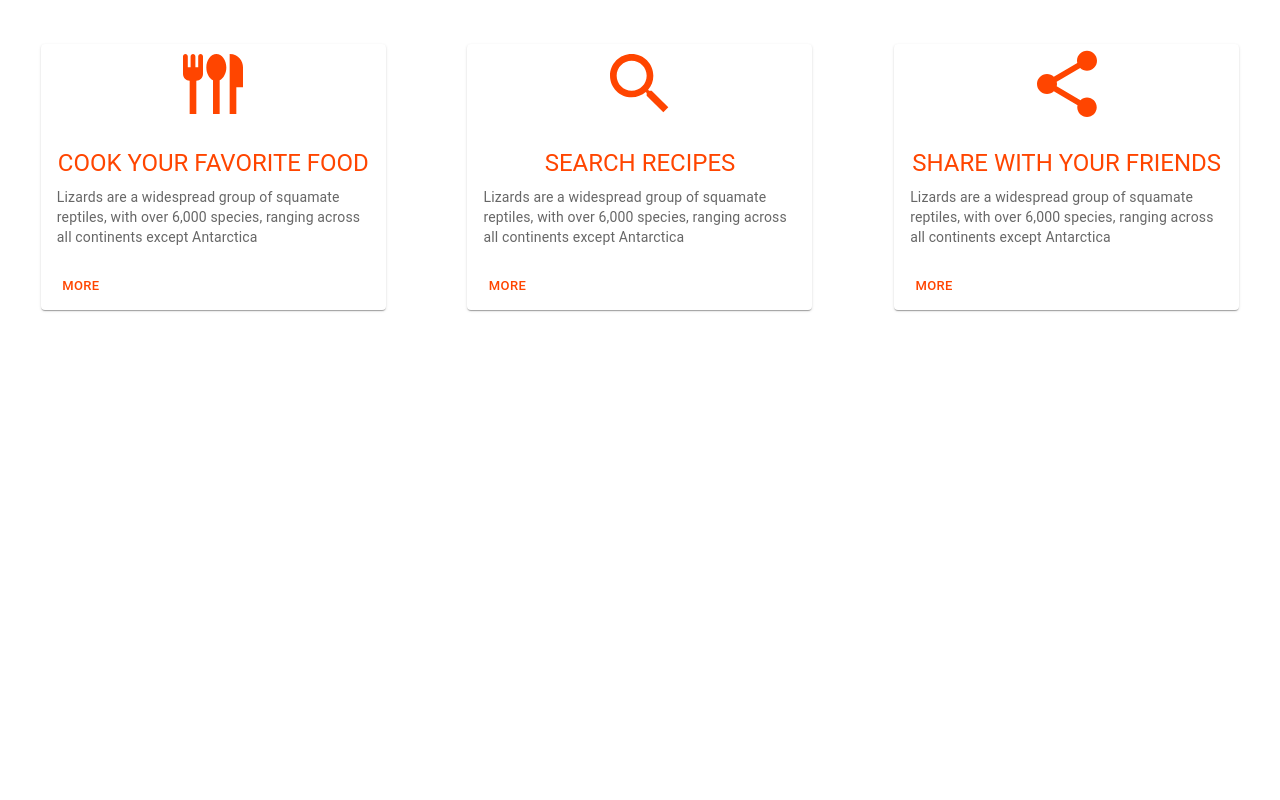
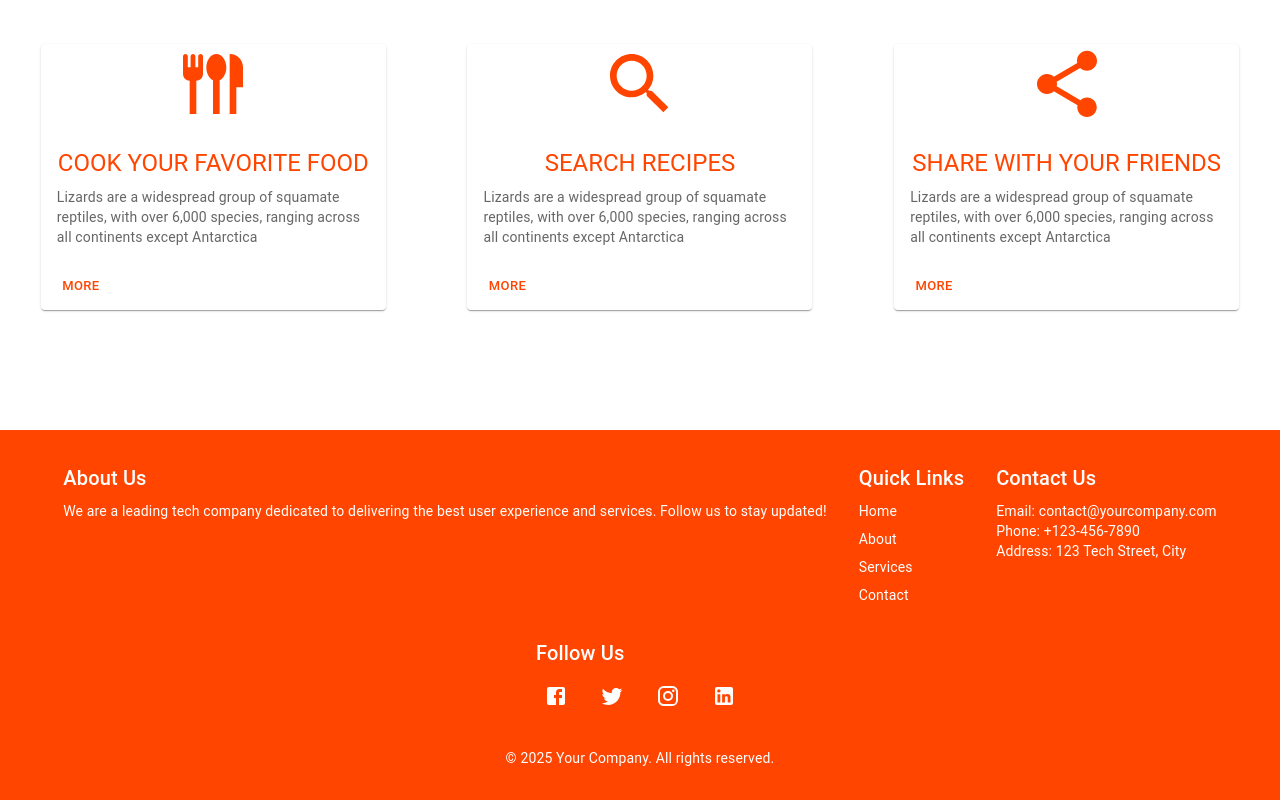
Before and after one commit to tarun9929/recipe-website, a React app: page / in a window 1280 px wide. Shown: the part 1538-2338 px from the top of the page. Before the commit the page ends 1968 px from the top, so only its background shows below. Built offline with nearby package versions, Linux system fonts and the light colour scheme; the HTML template or start-up script is replaced by a standard one.

Commit message:
added footer section in app

```diff
--- a/src/Components/Footer/Footer.jsx
+++ b/src/Components/Footer/Footer.jsx
@@ -1,11 +1,76 @@
-import React from 'react'
+import React from 'react';
+import { Box, Typography, Stack, IconButton } from '@mui/material';
+import {Grid} from '../index'
+import { Facebook, Twitter, Instagram, LinkedIn } from '@mui/icons-material';
+import { ColorPaletter } from '../index';
 
 function Footer() {
-  return (
-    <div>
+    return <ColorPaletter children={
+         <Box sx={{ backgroundColor: 'primary.main', color: 'white', py: 4 }}>
+            <Grid container spacing={4} justifyContent="center">
+                {/* Column 1: About Us */}
+                <Grid item xs={12} md={3}>
+                    <Typography variant="h6" gutterBottom>
+                        About Us
+                    </Typography>
+                    <Typography variant="body2">
+                        We are a leading tech company dedicated to delivering the best user experience and services. Follow us to stay updated!
+                    </Typography>
+                </Grid>
 
-    </div>
-  )
+                {/* Column 2: Quick Links */}
+                <Grid item xs={12} md={3}>
+                    <Typography variant="h6" gutterBottom>
+                        Quick Links
+                    </Typography>
+                    <Stack spacing={1}>
+                        <Typography variant="body2">Home</Typography>
+                        <Typography variant="body2">About</Typography>
+                        <Typography variant="body2">Services</Typography>
+                        <Typography variant="body2">Contact</Typography>
+                    </Stack>
+                </Grid>
+
+                {/* Column 3: Contact */}
+                <Grid item xs={12} md={3}>
+                    <Typography variant="h6" gutterBottom>
+                        Contact Us
+                    </Typography>
+                    <Typography variant="body2">Email: contact@yourcompany.com</Typography>
+                    <Typography variant="body2">Phone: +123-456-7890</Typography>
+                    <Typography variant="body2">Address: 123 Tech Street, City</Typography>
+                </Grid>
+
+                {/* Column 4: Social Media */}
+                <Grid item xs={12} md={3}>
+                    <Typography variant="h6" gutterBottom>
+                        Follow Us
+                    </Typography>
+                    <Stack direction="row" spacing={2}>
+                        <IconButton color="inherit" href="https://facebook.com" target="_blank">
+                            <Facebook />
+                        </IconButton>
+                        <IconButton color="inherit" href="https://twitter.com" target="_blank">
+                            <Twitter />
+                        </IconButton>
+                        <IconButton color="inherit" href="https://instagram.com" target="_blank">
+                            <Instagram />
+                        </IconButton>
+                        <IconButton color="inherit" href="https://linkedin.com" target="_blank">
+                            <LinkedIn />
+                        </IconButton>
+                    </Stack>
+                </Grid>
+            </Grid>
+
+            {/* Footer Bottom */}
+            <Box sx={{ textAlign: 'center', mt: 4 }}>
+                <Typography variant="body2">
+                    © {new Date().getFullYear()} Your Company. All rights reserved.
+                </Typography>
+            </Box>
+        </Box>}
+    />
 }
 
-export default Footer
+export default Footer;
--- a/src/Components/LearnMore/Learn.jsx
+++ b/src/Components/LearnMore/Learn.jsx
@@ -42,6 +42,7 @@ function Learn() {
             <Stack
                 direction={'row'}
                 justifyContent={'space-around'}
+                flexWrap={'wrap'}
                 mb={15}
             >
                 {
```
Also changed, not shown: src/Components/index.js (+7 -1 lines).
